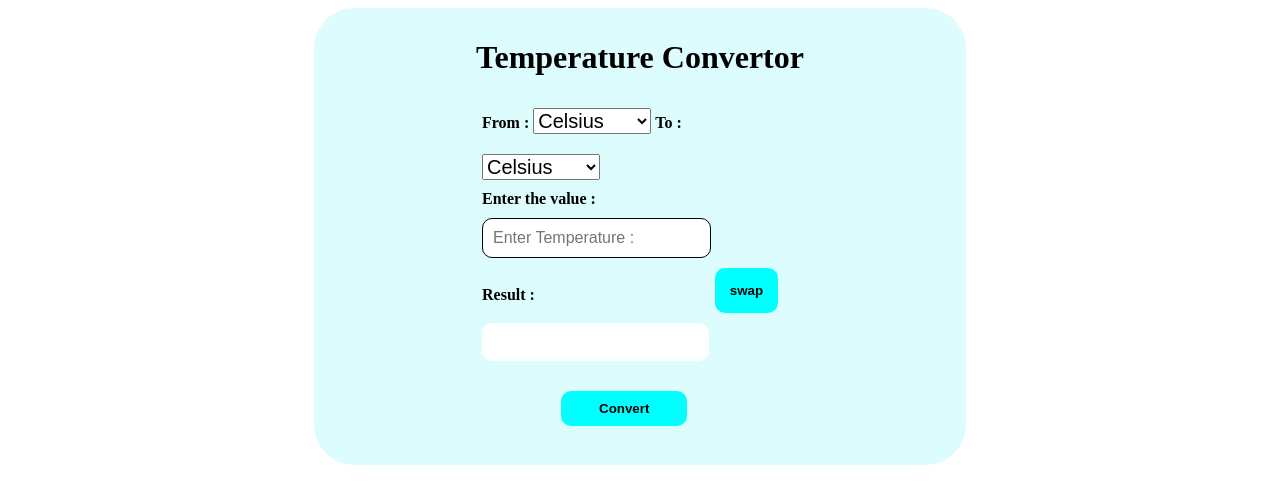
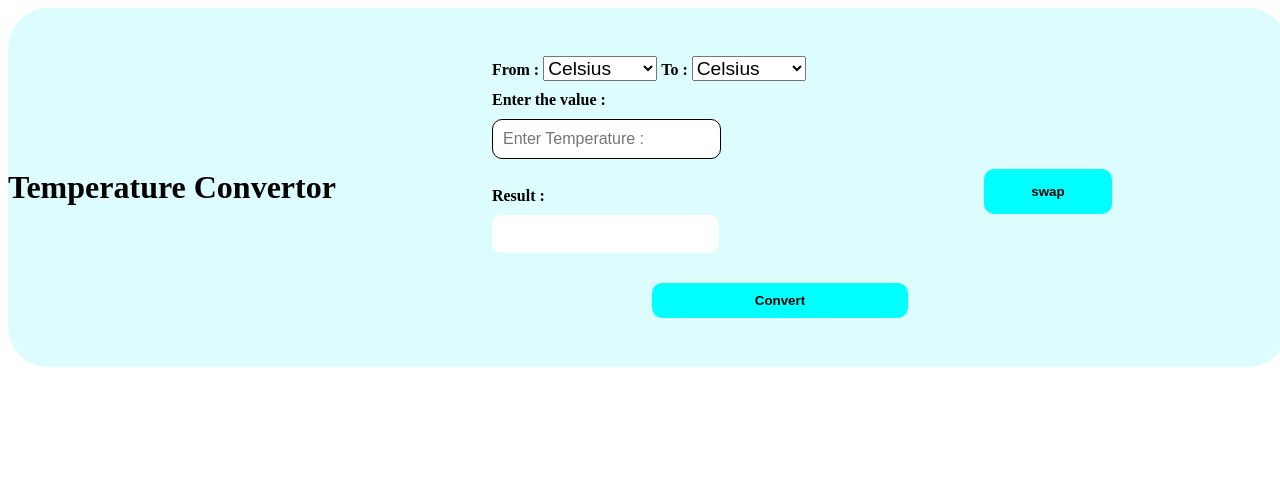
Before and after one commit to saicharan0123/TemperatureConverter, a plain HTML site: page Temperature.html in a window 1280 px wide. Drawn offline with Linux system fonts and the light colour scheme.

Commit message:
Temperature.css

```diff
--- a/Temperature.css
+++ b/Temperature.css
@@ -1,9 +1,9 @@
 .temp{
+    width:100vmax;
     background-color:#ddfcfe;
-    width:50%;
     border-radius:40px;
-    margin:auto ;
-    padding: 10px 10px;
+    display: flex;
+    flex-wrap: wrap;
     align-items: center;
     justify-content: center;
 }
@@ -15,7 +15,7 @@ h1{
     margin:3% auto;
 }
 select{
-    font-size: 20px;
+    font-size: 1.5vmax;
     margin:10px 0px;
 }
 input#result{
```
